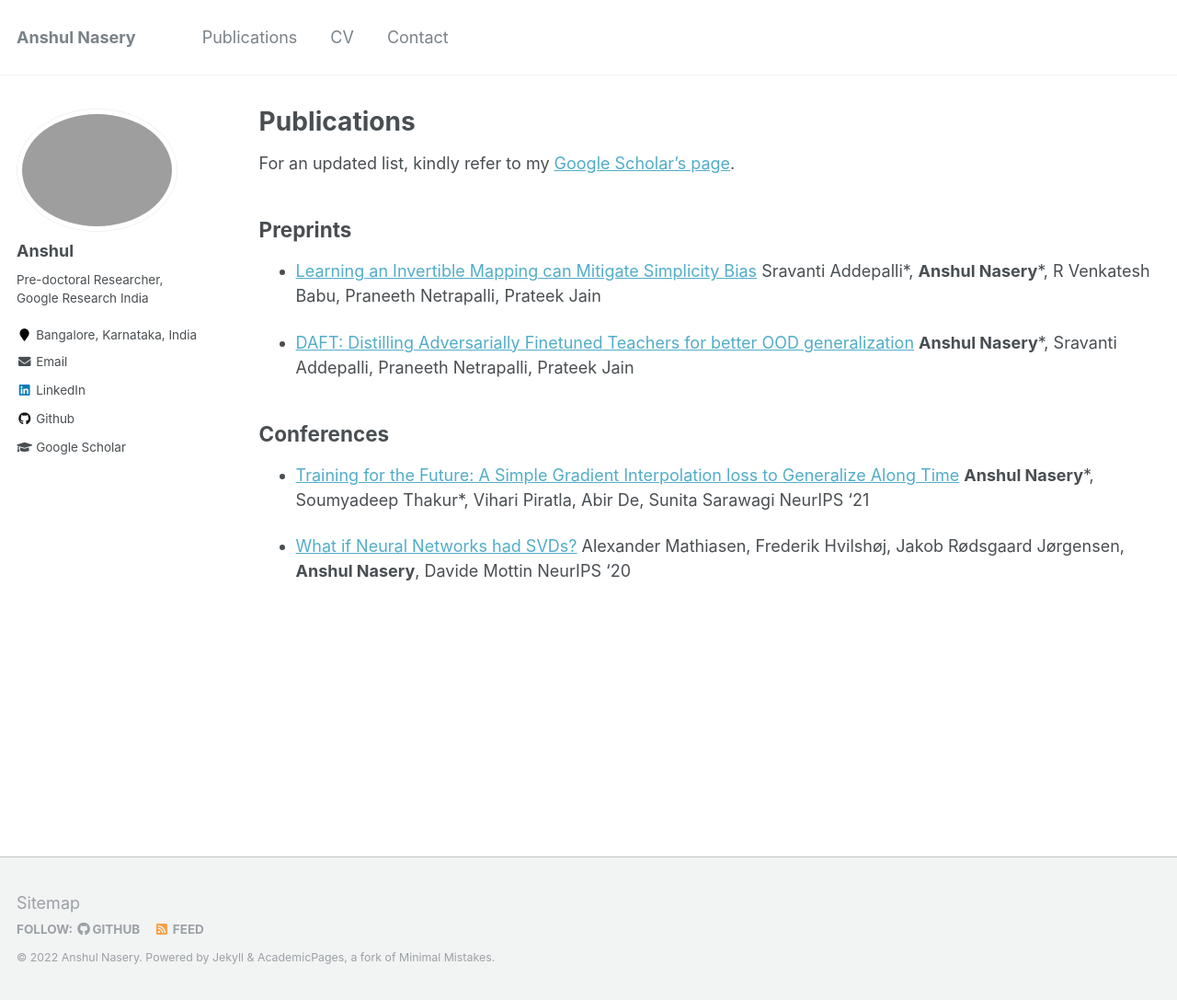
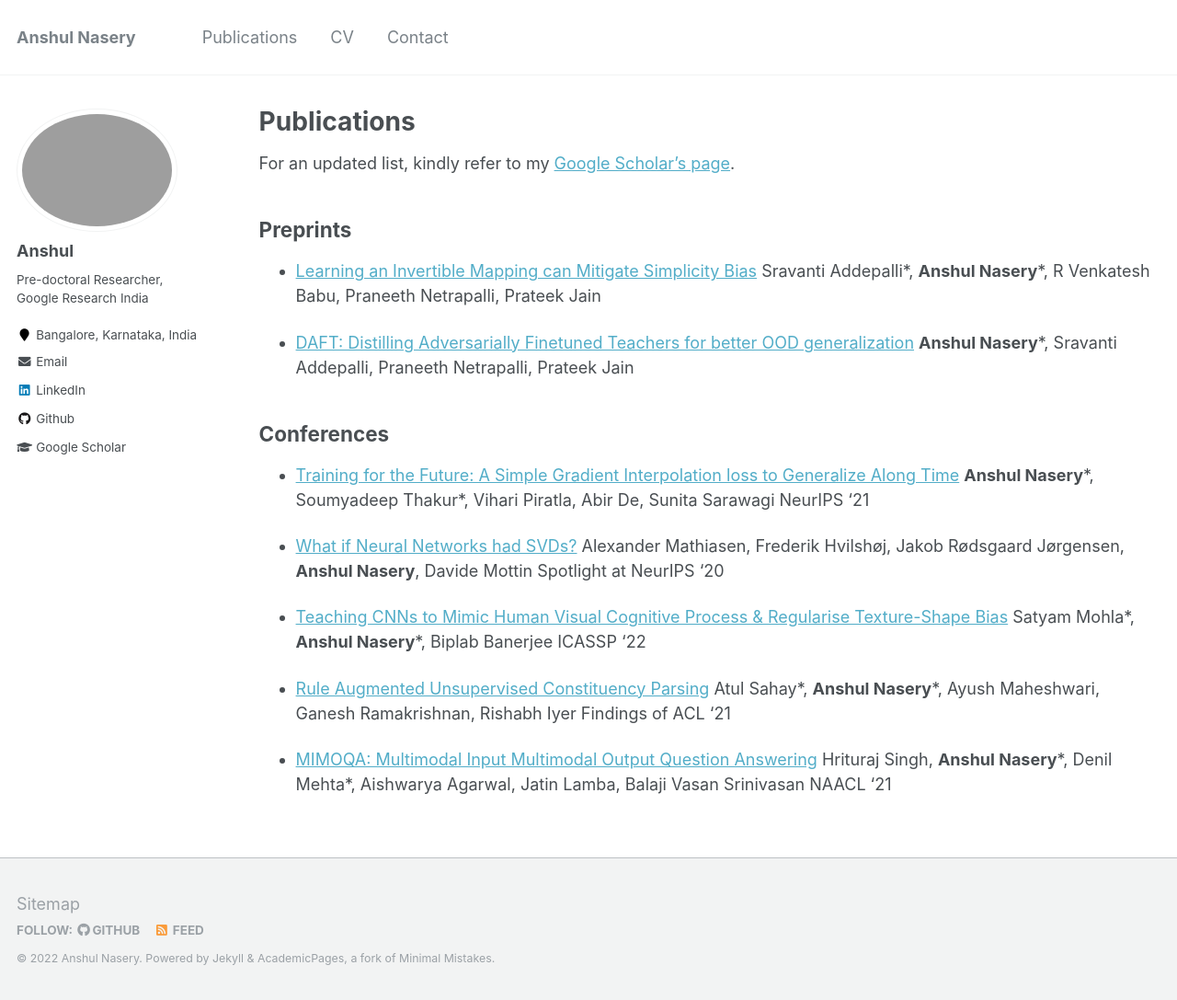
Before and after one commit to anshuln/anshuln.github.io, a Jekyll site: the page built from _pages/publications.md, in a window 1280 px wide and 1087 px high. Shown: the whole window at 92% size. Built offline with Jekyll 4.4.1, drawn with Linux system fonts in a browser that asks for light colours.

Commit message:
Update publications.md

```diff
--- a/_pages/publications.md
+++ b/_pages/publications.md
@@ -24,4 +24,16 @@ NeurIPS '21
 
 * [What if Neural Networks had SVDs?](https://proceedings.neurips.cc/paper/2020/hash/d61e4bbd6393c9111e6526ea173a7c8b-Abstract.html)
 Alexander Mathiasen, Frederik Hvilshøj, Jakob Rødsgaard Jørgensen, **Anshul Nasery**, Davide Mottin
-NeurIPS '20
+Spotlight at NeurIPS '20
+
+* [Teaching CNNs to Mimic Human Visual Cognitive Process & Regularise Texture-Shape Bias](https://ieeexplore.ieee.org/abstract/document/9747796)
+Satyam Mohla\*, **Anshul Nasery**\*, Biplab Banerjee
+ICASSP '22
+
+* [Rule Augmented Unsupervised Constituency Parsing](https://aclanthology.org/2021.findings-acl.436/)
+Atul Sahay\*, **Anshul Nasery**\*, Ayush Maheshwari, Ganesh Ramakrishnan, Rishabh Iyer
+Findings of ACL '21
+
+* [MIMOQA: Multimodal Input Multimodal Output Question Answering](https://aclanthology.org/2021.naacl-main.418/)
+Hrituraj Singh, **Anshul Nasery**\*, Denil Mehta\*, Aishwarya Agarwal, Jatin Lamba, Balaji Vasan Srinivasan
+NAACL '21
```
